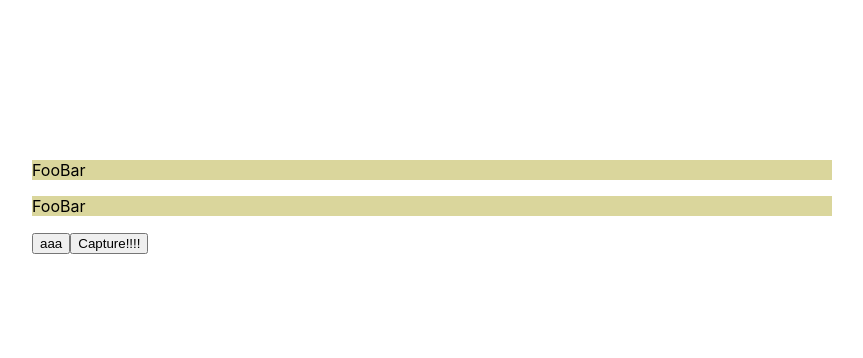
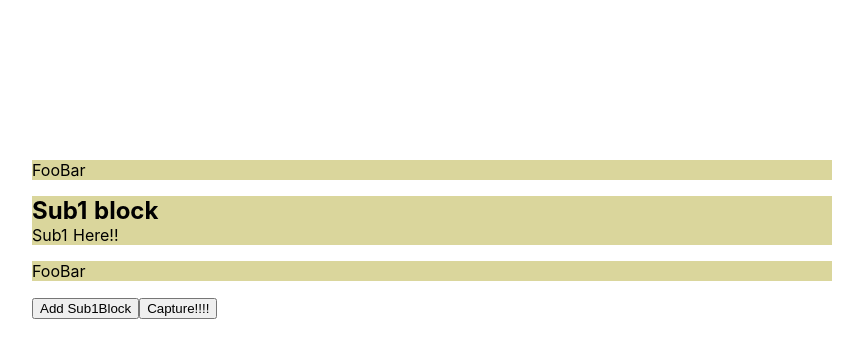
Before and after one commit to t4traw/ecpagemaker, a Nuxt app: page / in a window 1280 px wide. Shown: the top 358 px of the page, without its empty margins (208-1071 px from the left). Built offline with nearby package versions, Linux system fonts and the light colour scheme.

Commit message:
動的にコンポーネントを追加するサンプルを作成

```diff
--- /dev/null
+++ b/components/sub1_block.vue
@@ -0,0 +1,31 @@
+<template lang="ejs">
+  <div id="editable" class="block">
+    <h1>Sub1 block</h1>
+    <div class="text" v-if="!edit" v-text="foobar" v-on:click="edit = true"></div>
+    <input v-if="edit" type="text" v-model="foobar" v-on:blur="edit = false" v-autofocus>
+  </div>
+</template>
+
+<script>
+export default {
+  data() {
+    return {
+      foobar: 'Sub1 Here!!',
+      edit: false
+    }
+  },
+  directives: {
+    autofocus: {
+      inserted: function(el) {
+        el.focus()
+      }
+    }
+  }
+}
+</script>
+
+<style lang="sass" scoped>
+.block
+  background-color: rgb(218, 214, 156)
+  margin-bottom: 1em
+</style>
--- a/pages/index.vue
+++ b/pages/index.vue
@@ -1,10 +1,10 @@
 <template>
   <section class="container">
-    <div class="design_column">
-      <capture-test v-for='index in counter' :key="index"/>
-    </div>
+    <template v-for="(child, index) in children">
+        <component :is="child" :key="index"></component>
+    </template>
     <div class="">
-      <button v-on:click="counter++">aaa</button>
+      <button v-on:click="add_sub1_block">Add Sub1Block</button>
       <button v-on:click="capture">Capture!!!!</button>
     </div>
   </section>
@@ -12,22 +12,33 @@
 
 <script>
 import html2canvas from 'html2canvas'
-import CaptureTest from '~/components/capture_test.vue'
+import HeaderBlock from '~/components/header_block.vue'
+import Sub1Block from '~/components/sub1_block.vue'
 
 export default {
   data: function() {
     return {
-      counter: 2
+      counter: 2,
+      currentView: 'headblock',
+      children: [
+        'headblock',
+        'subblock',
+        'headblock',
+      ]
     }
   },
   components: {
-    CaptureTest
+    "headblock": HeaderBlock,
+    "subblock": Sub1Block
   },
   methods: {
     capture: function(){
       html2canvas(document.body).then(function(canvas) {
           document.body.appendChild(canvas);
       });
+    },
+    add_sub1_block: function(){
+      this.children.push('subblock')
     }
   }
 }
@@ -35,7 +46,7 @@ export default {
 
 <style lang="scss" scoped>
 
-.design_column {
+#design_column {
   width: 800px;
 }
 
@@ -43,10 +54,6 @@ export default {
   width: 800px;
   margin: 10em auto;
   min-height: 100vh;
-  // display: flex;
-  // justify-content: center;
-  // align-items: center;
-  // text-align: center;
 }
 
 .title {
```
Also changed, not shown: components/header_block.vue (renamed from components/capture_test.vue).
